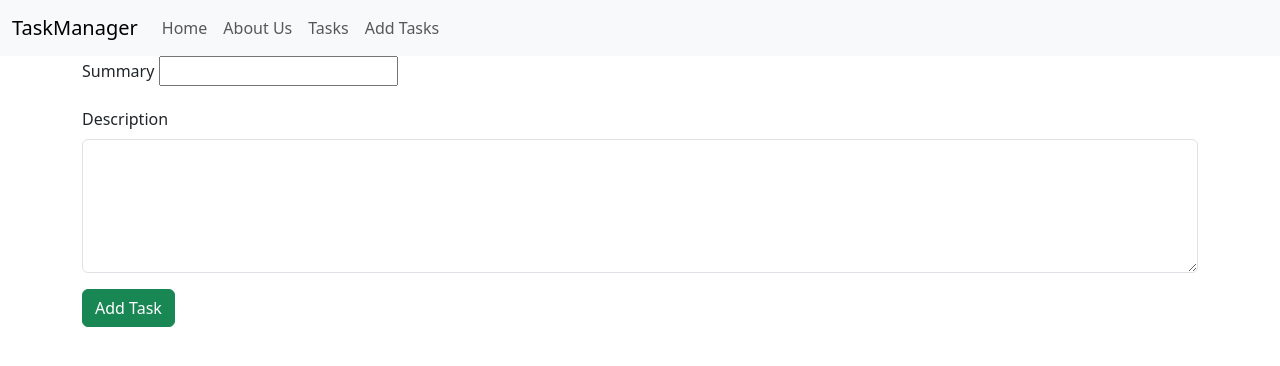
After one commit to JCano22/issue_mgr_fe, a Flask app: page /tasks/new in a window 1280 px wide. The commit adds this page. Shown: the top 366 px of the page. Run offline with Flask 3, Linux system fonts and the light colour scheme.

Commit message:
FSDI-111, FINAL REPORT, created add task functionality

```diff
--- a/app/routes.py
+++ b/app/routes.py
@@ -46,7 +46,7 @@ def update_task(pk):
     response = requests.put(url, json=task_data)
     if response.status_code == 204:
         return render_template("success.html")
-    return render_template("error.html", response.status_code), response.status_code
+    return render_template("error.html", err=response.status_code), response.status_code
 
 @app.get("/tasks/new")
 def render_new_form():
@@ -54,7 +54,12 @@ def render_new_form():
 
 @app.post("/task/new")
 def create_task():
-    pass
+    url = "%s/tasks" % (BACKEND_URL)
+    task_data = request.form
+    response = requests.post(url, json=task_data)
+    if response.status_code == 204:
+        return render_template("success.html")
+    return render_template("error.html", err=response.status_code), response.status_code
 
 @app.get("/tasks/<int:pk>")
 def view_task_by_id(pk):
--- a/app/templates/base.html
+++ b/app/templates/base.html
@@ -14,7 +14,7 @@
 <body>
     <nav class="navbar navbar-expand-lg bg-body-tertiary">
         <div class="container-fluid">
-          <a class="navbar-brand" href="{{url_for('home') }}">Navbar</a>
+          <a class="navbar-brand" href="{{url_for('home') }}">TaskManager</a>
           <button class="navbar-toggler" type="button" data-bs-toggle="collapse" data-bs-target="#navbarNavAltMarkup" aria-controls="navbarNavAltMarkup" aria-expanded="false" aria-label="Toggle navigation">
             <span class="navbar-toggler-icon"></span>
           </button>
@@ -23,6 +23,7 @@
               <a class="nav-link" href="{{ url_for('home') }}">Home</a>
               <a class="nav-link" href="{{ url_for('about') }}">About Us</a>
               <a class="nav-link" href="{{ url_for('list_tasks') }}">Tasks</a>
+              <a class="nav-link" href="{{ url_for('render_new_form') }}">Add Tasks</a>
             </div>
           </div>
         </div>
--- /dev/null
+++ b/app/templates/new.html
@@ -0,0 +1,20 @@
+{% extends 'base.html' %}
+
+{% block title %}New Task{% endblock title %}
+
+{% block content %}
+<form method="POST" action="{{ url_for('create_task') }}">
+    <p>
+        <label class="form-label" for="summary">Summary</label>
+        <input type="text" name="summary" id="id_summary"
+        maxlength="128" required>
+    </p>
+    <p>
+        <label class="form-label" for="description">Description</label>
+        <textarea class="form-control" name="description" id="id_description" rows="5" required>
+        </textarea>
+    </p>
+
+    <input type="submit" class="btn btn-success" value="Add Task">
+</form>
+{% endblock content %}
```
